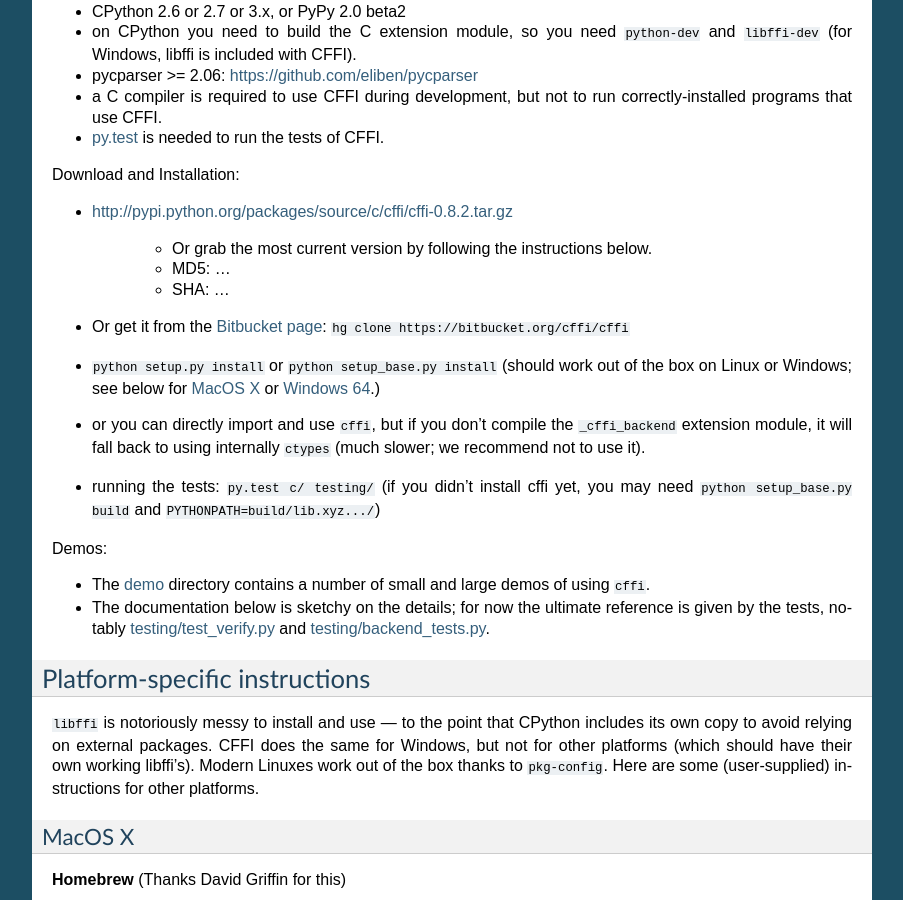
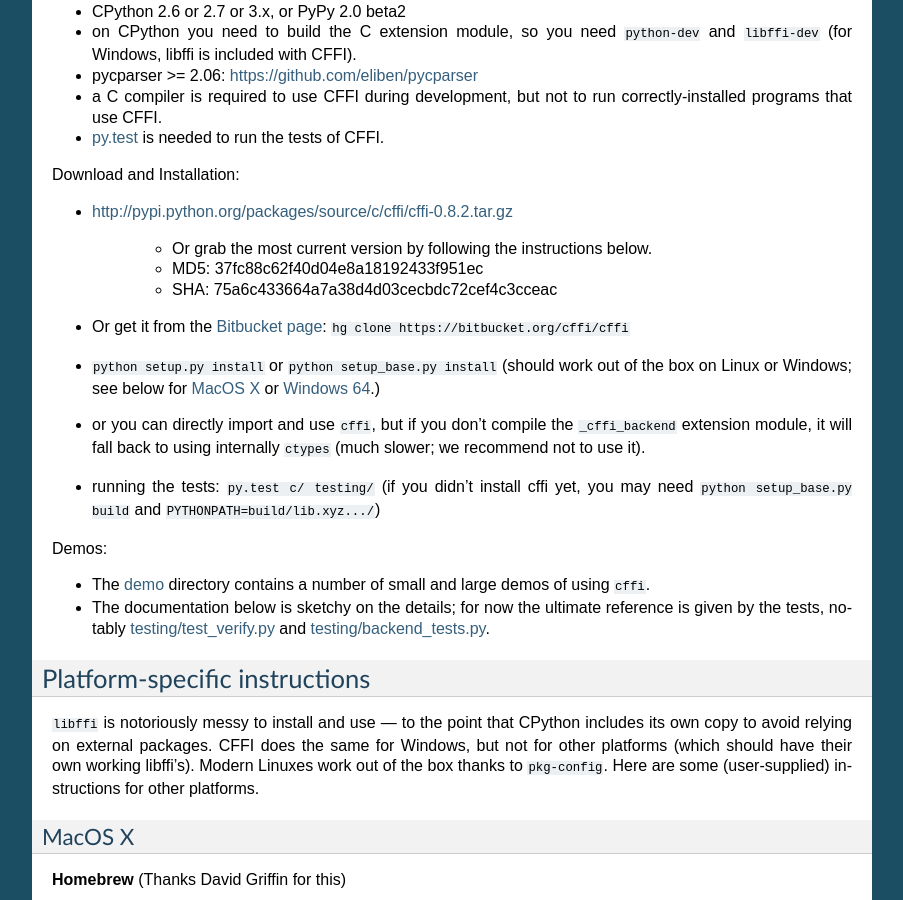
Before and after one commit to tharvik/cffi, a Sphinx documentation site: the page built from doc/source/index.rst, in a window 1280 px wide and 900 px high, scrolled down 860 px. Shown: the whole window, without its empty margins (198-1101 px from the left). Built offline with Sphinx 7.4.7, drawn with Linux system fonts in a browser that asks for light colours.

Commit message:
Update MD5/SHA

```diff
--- a/doc/source/index.rst
+++ b/doc/source/index.rst
@@ -89,9 +89,9 @@
 
    - Or grab the most current version by following the instructions below.
 
-   - MD5: ...
-
-   - SHA: ...
+   - MD5: 37fc88c62f40d04e8a18192433f951ec
+
+   - SHA: 75a6c433664a7a38d4d03cecbdc72cef4c3cceac
 
 * Or get it from the `Bitbucket page`_:
   ``hg clone https://bitbucket.org/cffi/cffi``
```
